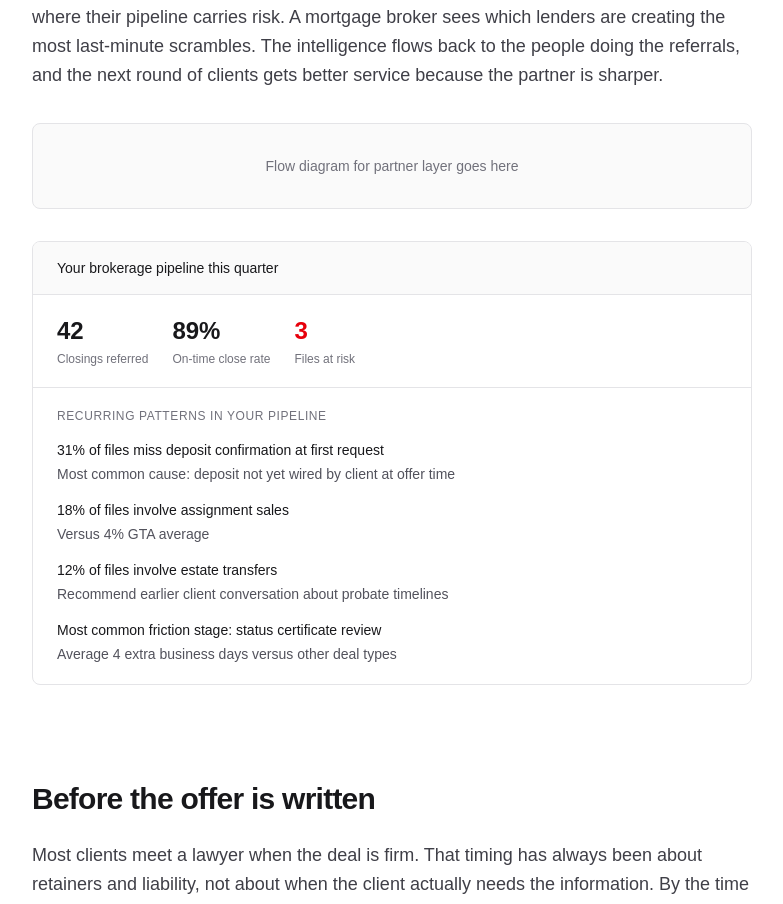
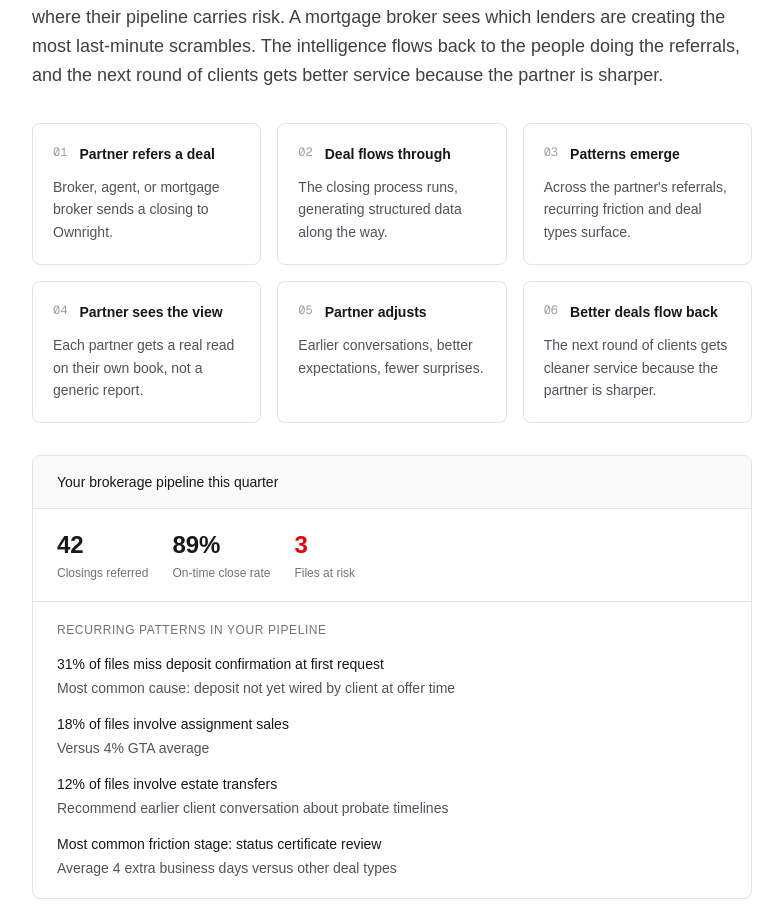
Before and after one commit to bfntosi/ownright-app, a Next.js app: page /notes in a window 1280 px wide. Shown: the part 3061-3965 px from the top of the page, without its empty margins (248-1031 px from the left). Built offline with nearby package versions, Linux system fonts and the light colour scheme.

Commit message:
Add partner flow cards for section 3

```diff
--- a/src/app/notes/page.tsx
+++ b/src/app/notes/page.tsx
@@ -1,5 +1,6 @@
 import SystemMap from "@/components/SystemMap";
 import InternalFlow from "@/components/InternalFlow";
+import PartnerFlow from "@/components/PartnerFlow";
 
 export const metadata = {
   title: "Notes",
@@ -111,10 +112,10 @@ export default function NotesPage() {
     Partners are how most clients find Ownright. Brokers, agents, and mortgage brokers refer the deal, and the closing follows. That channel works. The data from every referral is sitting there, telling a story about each partner&apos;s pipeline that the partner cannot see themselves. Their deals run into the same document gaps repeatedly. Their files concentrate in certain deal types. Their clients tend to hit specific friction at specific stages. Some partners send mostly clean deals. Others send a high volume of properties with complicated titles, divorce involvement, or estate transfers. None of this is judgment, it is pattern. The same data that helps Ownright&apos;s team triage internally can give partners a real view of their own book. A brokerage owner sees where their team is strong and where their pipeline carries risk. A mortgage broker sees which lenders are creating the most last-minute scrambles. The intelligence flows back to the people doing the referrals, and the next round of clients gets better service because the partner is sharper.
   </p>
 
-  {/* Flow diagram placeholder */}
-  <div className="mb-8 p-8 border border-zinc-200 dark:border-zinc-800 rounded-lg bg-zinc-50 dark:bg-zinc-900 text-center">
-    <p className="text-sm text-zinc-500 dark:text-zinc-400">Flow diagram for partner layer goes here</p>
-  </div>
+ {/* Partner flow */}
+<div className="mb-8">
+  <PartnerFlow />
+</div>
 
   {/* Brokerage pattern mockup card */}
   <div className="rounded-lg border border-zinc-200 dark:border-zinc-800 bg-white dark:bg-zinc-900 overflow-hidden">
--- /dev/null
+++ b/src/components/PartnerFlow.tsx
@@ -0,0 +1,61 @@
+"use client";
+
+const steps = [
+  {
+    number: "01",
+    title: "Partner refers a deal",
+    description: "Broker, agent, or mortgage broker sends a closing to Ownright.",
+  },
+  {
+    number: "02",
+    title: "Deal flows through",
+    description: "The closing process runs, generating structured data along the way.",
+  },
+  {
+    number: "03",
+    title: "Patterns emerge",
+    description: "Across the partner's referrals, recurring friction and deal types surface.",
+  },
+  {
+    number: "04",
+    title: "Partner sees the view",
+    description: "Each partner gets a real read on their own book, not a generic report.",
+  },
+  {
+    number: "05",
+    title: "Partner adjusts",
+    description: "Earlier conversations, better expectations, fewer surprises.",
+  },
+  {
+    number: "06",
+    title: "Better deals flow back",
+    description: "The next round of clients gets cleaner service because the partner is sharper.",
+  },
+];
+
+export default function PartnerFlow() {
+  return (
+    <div className="w-full">
+      <div className="grid grid-cols-1 md:grid-cols-2 lg:grid-cols-3 gap-4">
+        {steps.map((step) => (
+          <div
+            key={step.number}
+            className="rounded-lg border border-zinc-200 dark:border-zinc-800 bg-white dark:bg-zinc-900 p-5 hover:border-zinc-400 dark:hover:border-zinc-600 transition-colors"
+          >
+            <div className="flex items-start gap-3 mb-3">
+              <span className="text-xs font-mono text-zinc-400 dark:text-zinc-500">
+                {step.number}
+              </span>
+              <h3 className="text-sm font-semibold text-zinc-900 dark:text-zinc-50">
+                {step.title}
+              </h3>
+            </div>
+            <p className="text-sm text-zinc-600 dark:text-zinc-400 leading-relaxed">
+              {step.description}
+            </p>
+          </div>
+        ))}
+      </div>
+    </div>
+  );
+}
```
